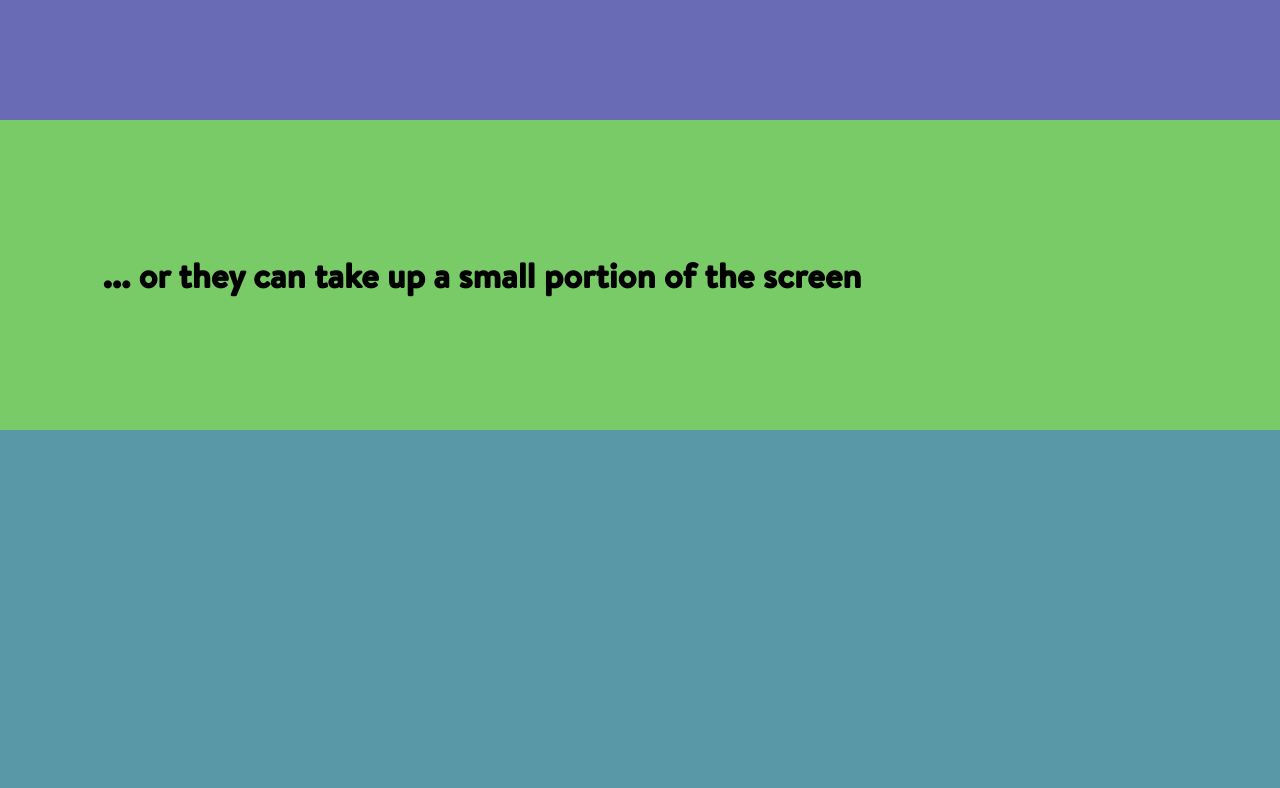
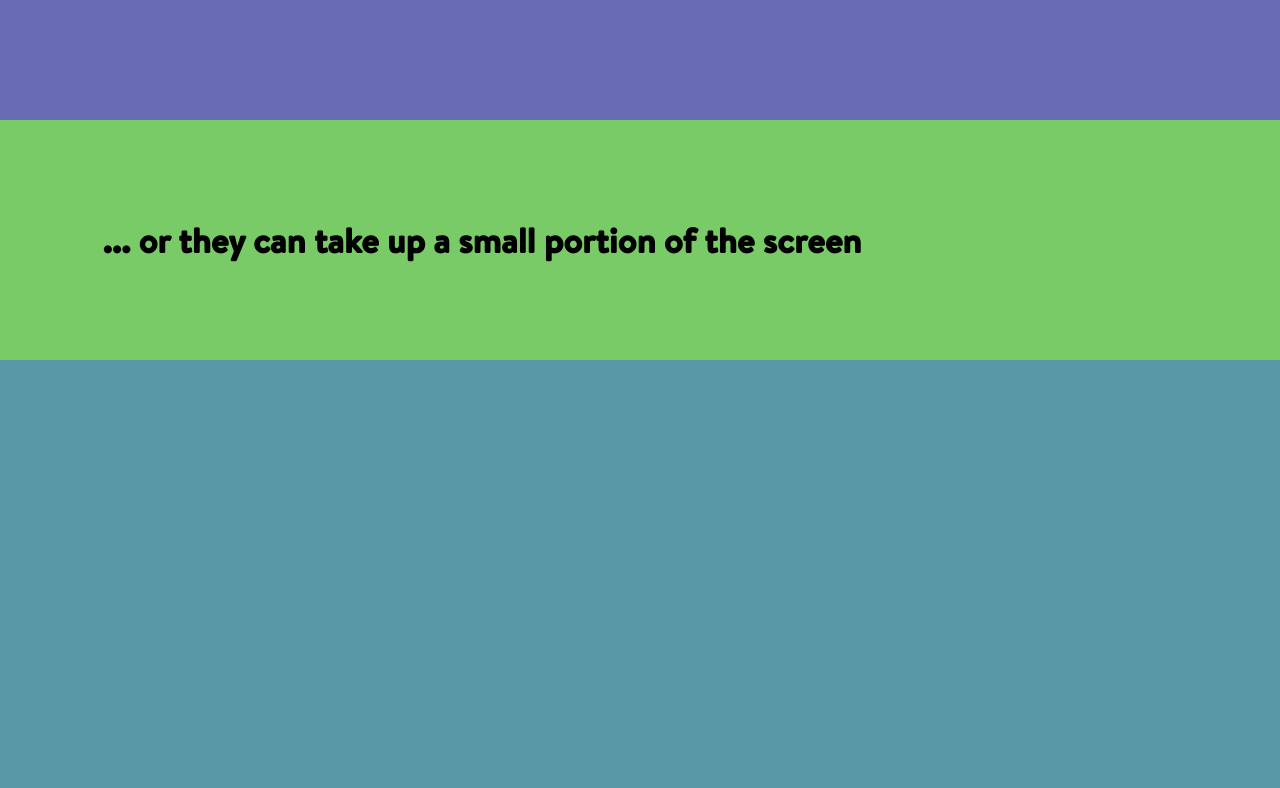
Before and after one commit to erdomke/windows, a plain HTML site: page index.html in a window 1280 px wide. Shown: the part 1480-2268 px from the top of the page. Drawn offline with nearby package versions, Linux system fonts and the light colour scheme; a small style sheet from the web is missing.

Commit message:
Tweaks to site

```diff
--- a/css/demo-main.css
+++ b/css/demo-main.css
@@ -32,7 +32,7 @@ html, body {
 }
 .content, .sidebar {
   display: table-cell;
-  padding:8%;
+  padding:3% 8%;
 }
 .window .content {
   vertical-align: middle;
--- a/index.html
+++ b/index.html
@@ -69,6 +69,7 @@
         <h3>configuration</h3>
         <p>use the appropriate selector to find your windows, and call the <code>windows()</code> method</p>
         <pre>
+&lt;script src="jquery.js"&gt;&lt;/script&gt;
 &lt;script src="jquery.windows.js"&gt;&lt;/script&gt;
 
 &lt;script&gt;
```
